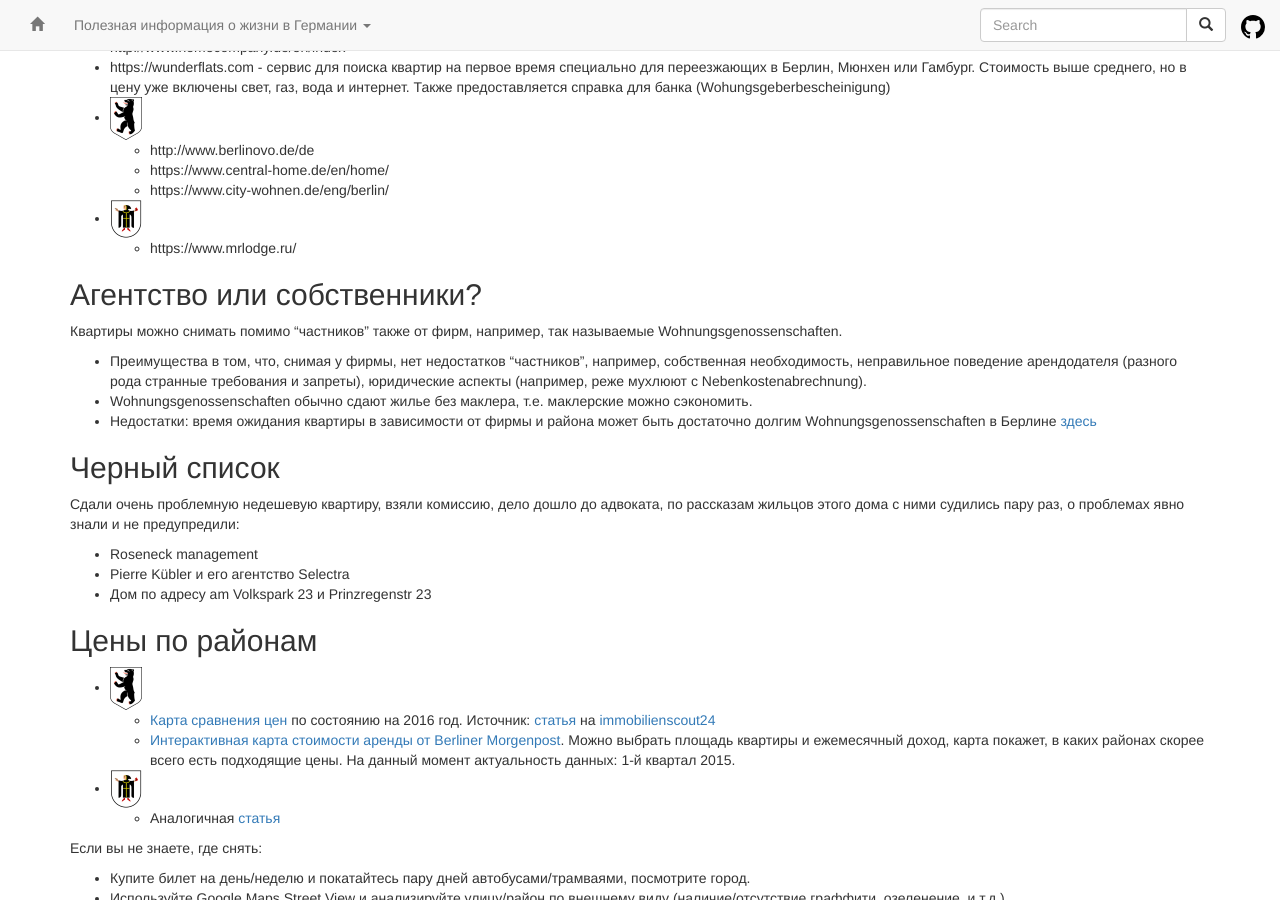
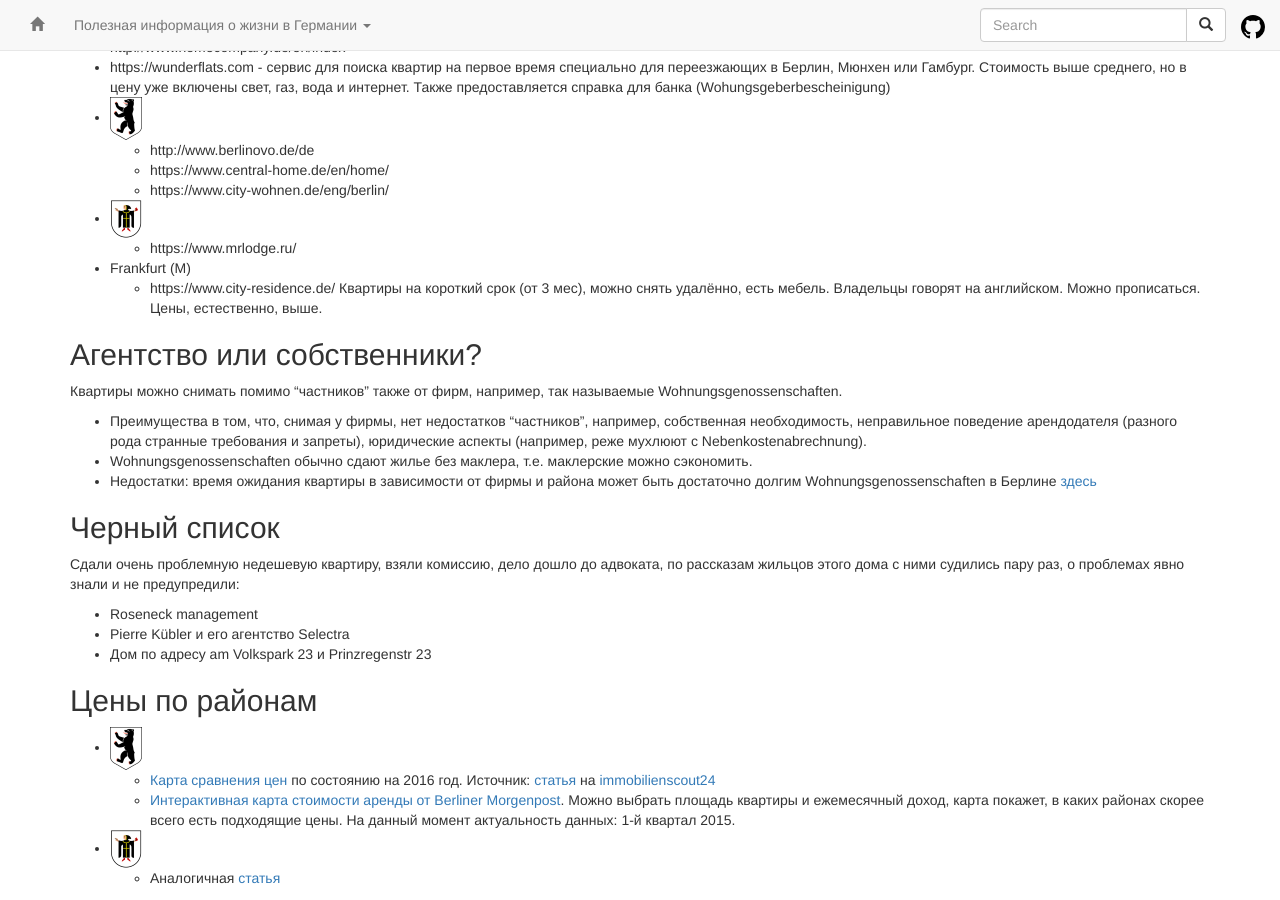
Before and after one commit to ru-de/faq, a Jekyll site: the page built from pages/Квартирный вопрос.md, in a window 1280 px wide and 900 px high, scrolled down 2534 px. Built offline with Jekyll 4.4.1, drawn with Linux system fonts in a browser that asks for light colours; nearby versions of some CDN libraries.

Commit message:
Travis #718: sync github pages

```diff
--- a/pages/Квартирный вопрос.md
+++ b/pages/Квартирный вопрос.md
@@ -85,6 +85,8 @@ SCHUFA - это крупная немецкая организация, кото
   * https://www.city-wohnen.de/eng/berlin/
 * ![](files/mu.png)
   * https://www.mrlodge.ru/
+* Frankfurt (M)
+  * https://www.city-residence.de/ Квартиры на короткий срок (от 3 мес), можно снять удалённо, есть мебель. Владельцы говорят на английском. Можно прописаться. Цены, естественно, выше.
 
 
 ## Агентство или собственники?
```
Also changed, not shown: pages/Оформление новорожденных.md (+1 -1 lines), pages/Финансы и Банки.md (+1 -0 lines).
